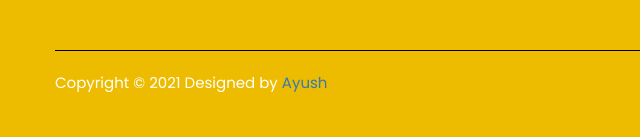
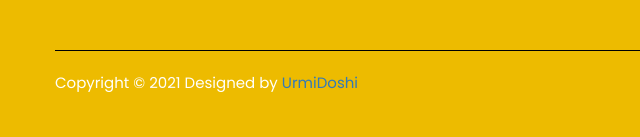
Before and after one commit to UrmiDoshi/OpenHouse, a plain HTML site: page index.html in a window 1280 px wide. Shown: the part 4044-4181 px from the top of the page, 15-655 px from the left. Drawn offline with nearby package versions, Linux system fonts and the light colour scheme.

Commit message:
Update index.html

```diff
--- a/index.html
+++ b/index.html
@@ -332,7 +332,7 @@
                     <div class="row">
                       <div class="col-md-8 col-sm-6 col-xs-12">
                         <p class="copyright-text">Copyright &copy; 2021 Designed by
-                     <a href="#">Ayush</a>
+                     <a href="#">UrmiDoshi</a>
                         </p>
                       </div>
 
```
